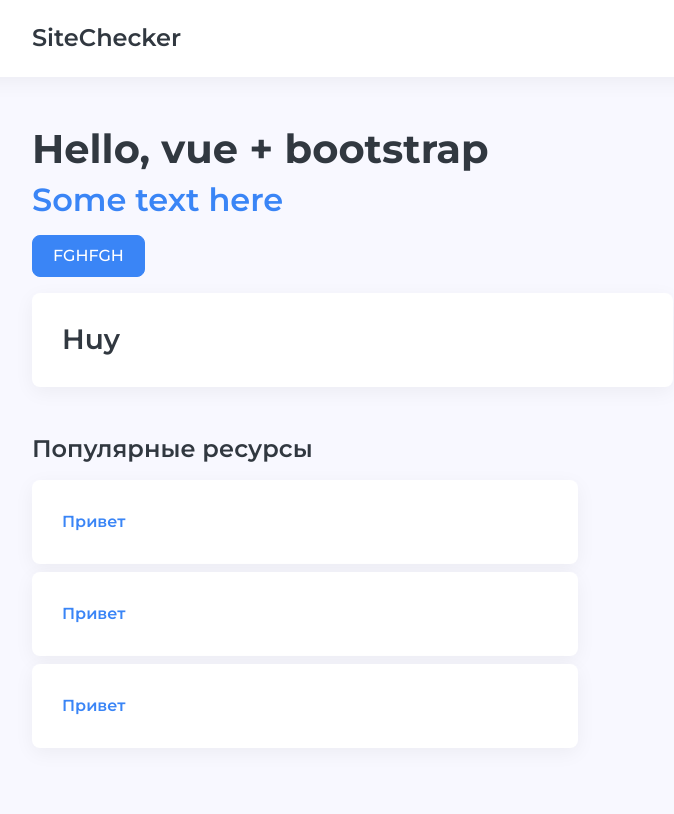
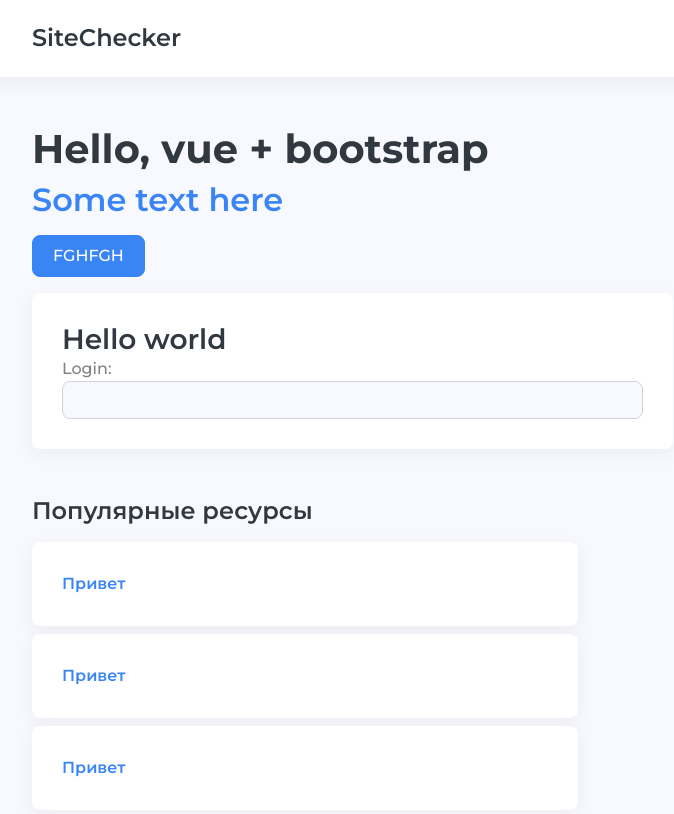
Before and after one commit to Sanch0pansa/predprof_2023, a Vue app in the folder frontend/: page / in a window 1280 px wide. Shown: the top 814 px of the page, without its empty margins (50-724 px from the left). Built offline with nearby package versions, Linux system fonts and the light colour scheme.

Commit message:
Добавлены поля ввода

```diff
--- a/frontend/src/App.vue
+++ b/frontend/src/App.vue
@@ -24,7 +24,8 @@ export default {
     <div class="row mt-3">
       <div class="col-7">
         <Block>
-          <h3>Huy</h3>
+          <h3>Hello world</h3>
+          <Inp label="Login:" name="login"></Inp>
         </Block>
       </div>
     </div>
--- /dev/null
+++ b/frontend/src/components/UI/Inp.vue
@@ -0,0 +1,31 @@
+<template>
+  <div class="">
+    <label :for="name">{{ label }}</label>
+    <input :type="type" class="form-control" :name="name" :id="name">
+  </div>
+</template>
+
+<script>
+export default {
+  name: "Inp",
+  props: {
+    name: {
+      type: String,
+      required: true,
+    },
+    label: {
+      type: String,
+      required: true,
+    },
+    type: {
+      type: String,
+      required: false,
+      default: "string"
+    }
+  }
+}
+</script>
+
+<style scoped>
+
+</style>
--- a/frontend/src/components/UI/index.js
+++ b/frontend/src/components/UI/index.js
@@ -2,10 +2,12 @@ import Btn from "./Btn.vue"
 import Block from "./Block.vue"
 import Section from "./Section.vue"
 import Link from "./Link.vue"
+import Inp from "@/components/UI/Inp.vue";
 
 export default [
     Btn,
     Block,
     Section,
     Link,
+    Inp
 ]
--- a/frontend/src/scss/custom.scss
+++ b/frontend/src/scss/custom.scss
@@ -50,6 +50,11 @@ a {
   text-decoration: none !important;
 }
 
+p {
+  color: $standart-font;
+
+}
+
 // Основные элементы
 
 * {
@@ -70,6 +75,7 @@ body {
 // Непосредственно верстка
 
 // Кнопки
+
 .btn {
   color: $white;
   padding: $btn-padding;
@@ -80,6 +86,13 @@ body {
     color: $white !important;
   }
 
+}
+
+// Поля ввода и сопутствующие элементы
+
+label {
+  color: rgba(0, 0, 0, 0.5);
+  font-family: "Montserrat";
 }
 
 // Блоки
```
